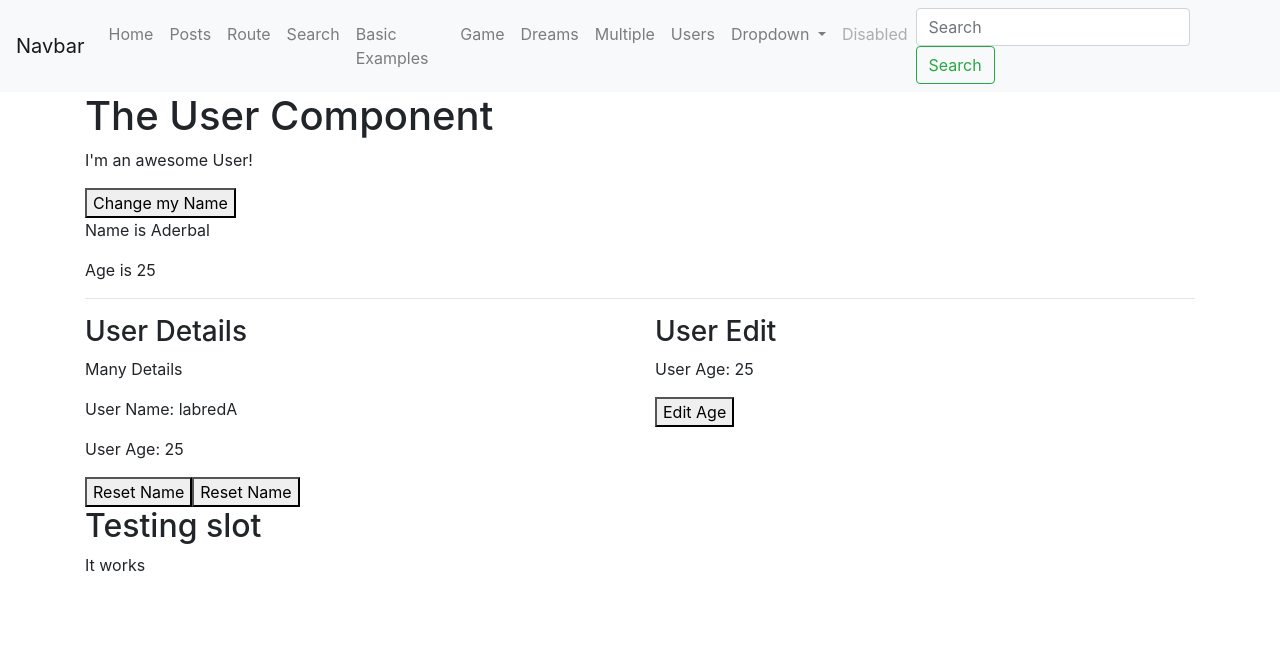
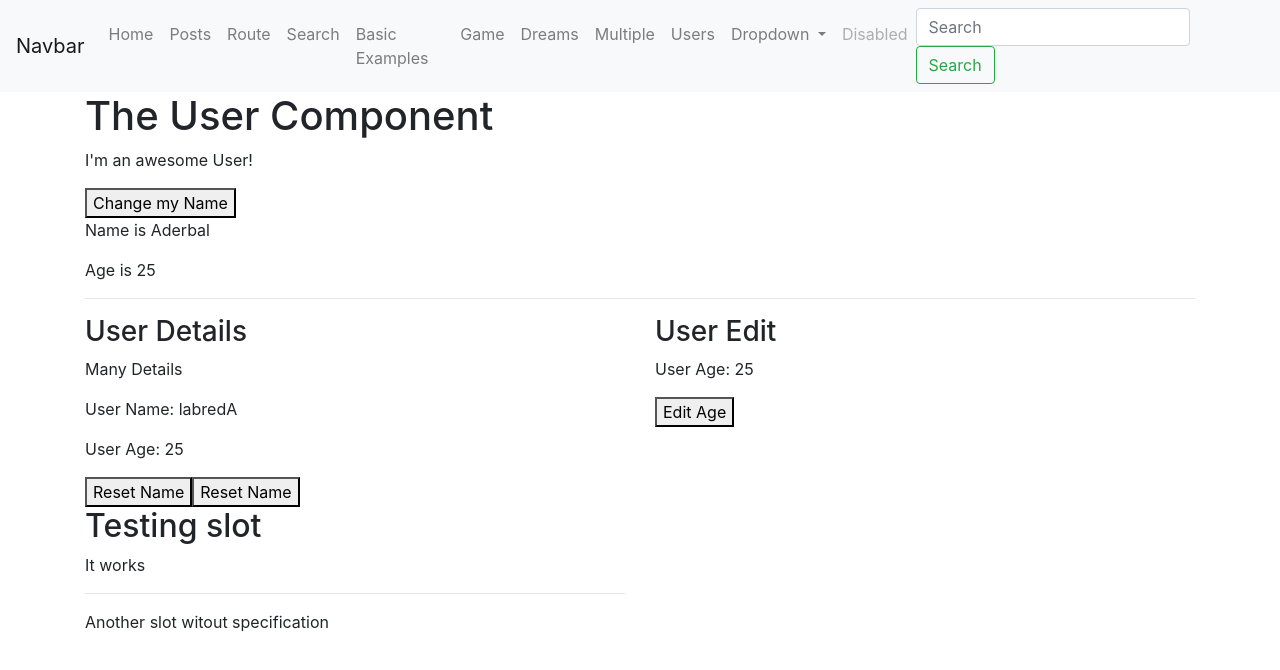
Before and after one commit to aderbalfarias/learning-vue, a Vue app: page /#/user in a window 1280 px wide. Shown: the top 670 px of the page. Built offline with nearby package versions, Linux system fonts and the light colour scheme; what vue-resource would draw is missing.

Commit message:
Implementing new functionalities for slots

```diff
--- a/src/components/User/User.vue
+++ b/src/components/User/User.vue
@@ -13,8 +13,13 @@
                     @nameWasReset="name = $event"
                     :resetFn="resetName"
                     :userAge="age">
-                    <h2>Testing slot</h2>
-                    <p>It works</p>
+                    <div slot="first">
+                        <h2>Testing slot</h2>
+                        <p>It works</p>
+                    </div>
+                    <div>
+                        <p>Another slot witout specification</p>
+                    </div>
                 </app-user-detail>
             </div>
             <div class="col-xs-12 col-sm-6">
--- a/src/components/User/UserDetail.vue
+++ b/src/components/User/UserDetail.vue
@@ -7,6 +7,8 @@
         <button @click="resetName">Reset Name</button>
         <button @click="resetFn()">Reset Name</button>
 
+        <slot name="first"></slot>
+        <hr>
         <slot></slot>
     </div>
 </template>
```
